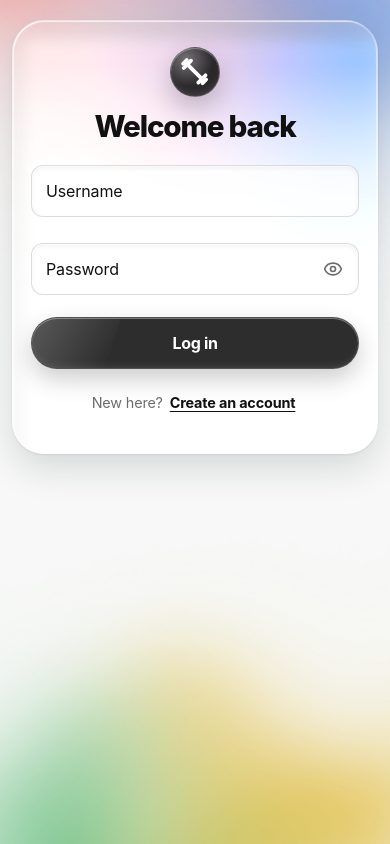
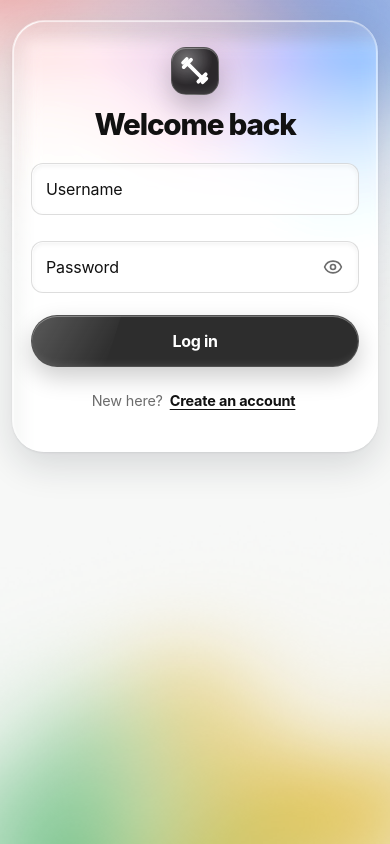
Before and after one commit to oliverradivan/gym-tracker, a React (Vite) app in the folder front/: page /login in a window 390 px wide. Built offline with nearby package versions, Linux system fonts and the light colour scheme; no server answers.

Commit message:
dumbbell

```diff
--- a/front/src/pages/login.css
+++ b/front/src/pages/login.css
@@ -162,16 +162,16 @@
   margin-bottom: 28px;
 }
 
-/* Brand badge: dark glass disc with a jewel-like highlight */
+/* Brand badge: dark glass squircle with a soft highlight */
 .login-card .brand-badge {
   position: relative;
 
-  width: 58px;
-  height: 58px;
+  width: 56px;
+  height: 56px;
 
   margin: 0 auto 16px;
 
-  border-radius: 50%;
+  border-radius: 18px;
 
   display: grid;
   place-items: center;
@@ -197,8 +197,8 @@
 .login-card .brand-badge svg {
   position: relative;
 
-  width: 86%;
-  height: 86%;
+  width: 90%;
+  height: 90%;
 
   display: block;
 
@@ -649,10 +649,12 @@
   }
 
   .login-card .brand-badge {
-    width: 50px;
-    height: 50px;
+    width: 48px;
+    height: 48px;
 
     margin-bottom: 12px;
+
+    border-radius: 15px;
   }
 
   .login-card .auth-header h1 {
--- a/front/src/pages/register.css
+++ b/front/src/pages/register.css
@@ -107,14 +107,14 @@
   margin-bottom: 26px;
 }
 
-/* Brand badge: dark glass disc with a jewel-like highlight */
+/* Brand badge: dark glass squircle with a soft highlight */
 .register-brand-badge {
-  width: 58px;
-  height: 58px;
+  width: 56px;
+  height: 56px;
 
   margin: 0 auto 16px;
 
-  border-radius: 50%;
+  border-radius: 18px;
 
   background:
     radial-gradient(
@@ -138,8 +138,8 @@
 }
 
 .register-brand-badge svg {
-  width: 86%;
-  height: 86%;
+  width: 90%;
+  height: 90%;
 
   display: block;
 
@@ -472,10 +472,12 @@
   }
 
   .register-brand-badge {
-    width: 50px;
-    height: 50px;
+    width: 48px;
+    height: 48px;
 
     margin-bottom: 12px;
+
+    border-radius: 15px;
   }
 
   .register-header h1 {
```
Also changed, not shown: front/src/pages/dashboard.css (+26 -3 lines).
